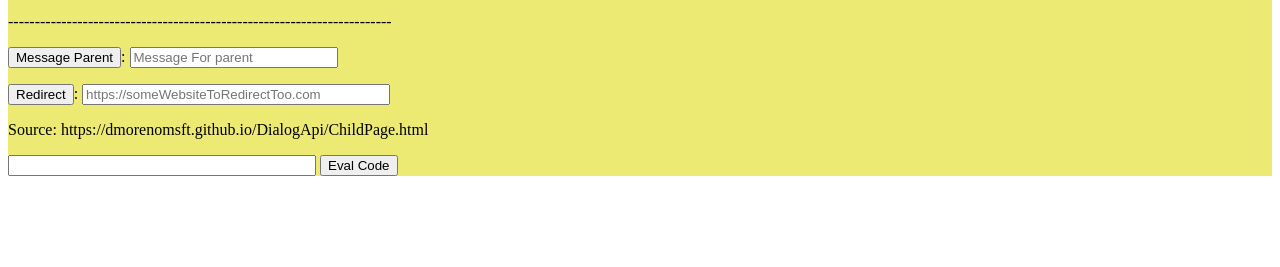
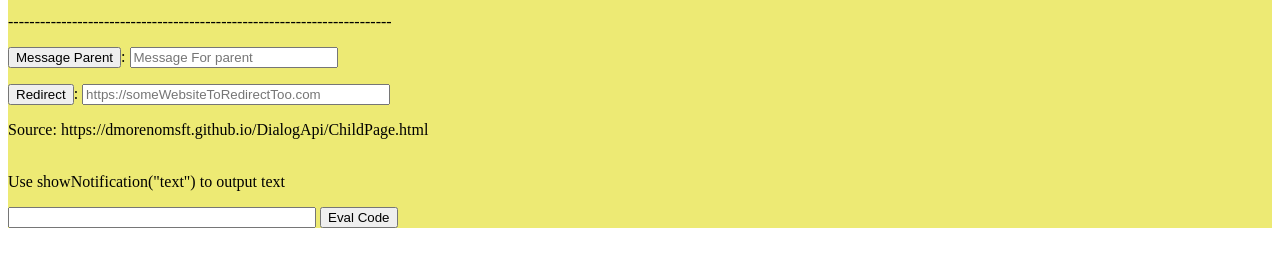
Before and after one commit to dmorenomsft/dmorenomsft.github.io, a plain HTML site: page DialogApi/ChildPage.html in a window 1280 px wide. Shown: the part 105-372 px from the top of the page. Drawn offline with Linux system fonts and the light colour scheme; a script that the page names is missing.

Commit message:
Add eval message

```diff
--- a/DialogApi/ChildPage.html
+++ b/DialogApi/ChildPage.html
@@ -29,7 +29,7 @@
 			<p></p>
 			<label id="actionResult"></label>
 			<div> Source: https://dmorenomsft.github.io/DialogApi/ChildPage.html </div>
-			<p></p>
+			<p></br>Use showNotification("text") to output text</p>
 			<input id="CodeToEval" type="text" style="width:300px;" />
 			<button id="evalCode" onclick="EvalCode()">Eval Code</button>
 		</div>
```
Also changed, not shown: DialogApi/ParentPage.html (+1 -1 lines).
